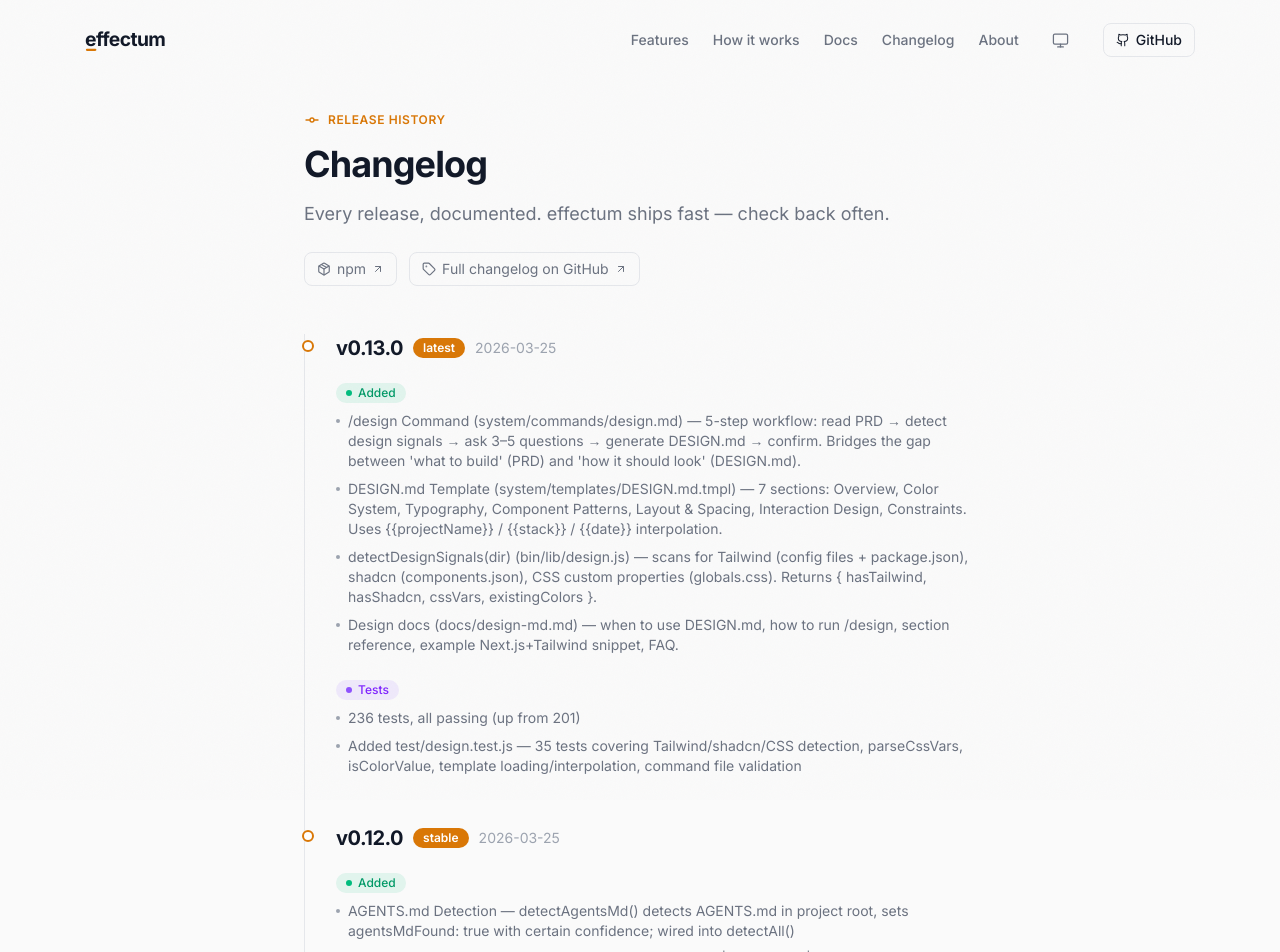
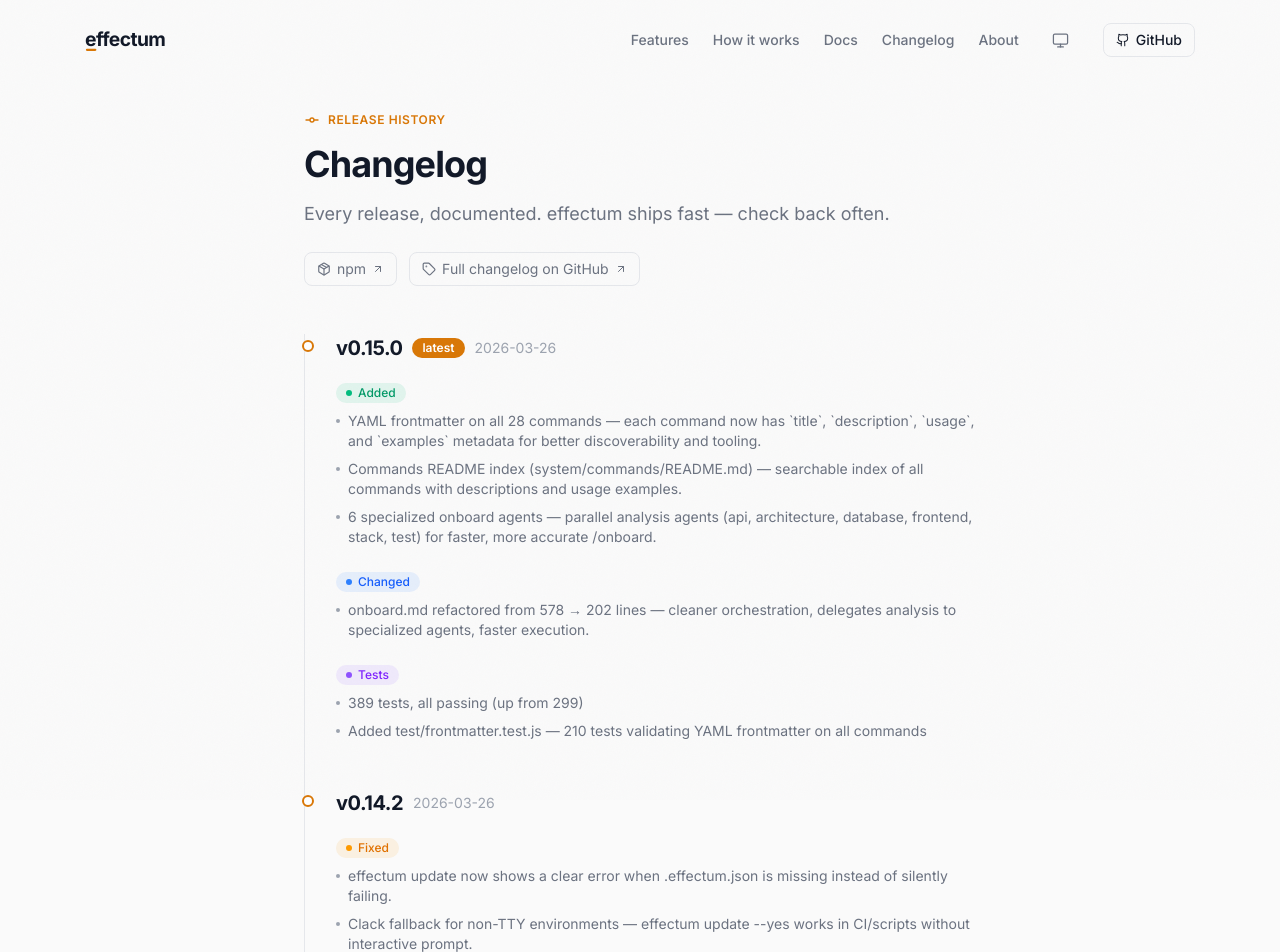
Before and after one commit to aslomon/effectum-website, a Next.js app: page /changelog in a window 1280 px wide. Shown: the top 952 px of the page. Built offline with nearby package versions, Linux system fonts and the light colour scheme.

Commit message:
feat: update changelog + features for v0.14.0-v0.15.0
- changelog: add v0.14.0 (update cmd, pkg mgr, next-steps), v0.14.1, v0.14.2, v0.15.0
- features: 17→28 workflow commands, add /update to detail list
- build: green

```diff
--- a/src/app/changelog/page.tsx
+++ b/src/app/changelog/page.tsx
@@ -20,9 +20,86 @@ interface Release {
 
 const RELEASES: Release[] = [
   {
+    version: "0.15.0",
+    date: "2026-03-26",
+    tag: "latest",
+    sections: [
+      {
+        type: "Added",
+        items: [
+          "YAML frontmatter on all 28 commands — each command now has `title`, `description`, `usage`, and `examples` metadata for better discoverability and tooling.",
+          "Commands README index (system/commands/README.md) — searchable index of all commands with descriptions and usage examples.",
+          "6 specialized onboard agents — parallel analysis agents (api, architecture, database, frontend, stack, test) for faster, more accurate /onboard.",
+        ],
+      },
+      {
+        type: "Changed",
+        items: [
+          "onboard.md refactored from 578 → 202 lines — cleaner orchestration, delegates analysis to specialized agents, faster execution.",
+        ],
+      },
+      {
+        type: "Tests",
+        items: [
+          "389 tests, all passing (up from 299)",
+          "Added test/frontmatter.test.js — 210 tests validating YAML frontmatter on all commands",
+        ],
+      },
+    ],
+  },
+  {
+    version: "0.14.2",
+    date: "2026-03-26",
+    tag: undefined,
+    sections: [
+      {
+        type: "Fixed",
+        items: [
+          "effectum update now shows a clear error when .effectum.json is missing instead of silently failing.",
+          "Clack fallback for non-TTY environments — effectum update --yes works in CI/scripts without interactive prompt.",
+        ],
+      },
+    ],
+  },
+  {
+    version: "0.14.1",
+    date: "2026-03-26",
+    tag: undefined,
+    sections: [
+      {
+        type: "Fixed",
+        items: [
+          "effectum update --yes flag now correctly skips all confirmation prompts for non-interactive mode.",
+        ],
+      },
+    ],
+  },
+  {
+    version: "0.14.0",
+    date: "2026-03-26",
+    tag: undefined,
+    sections: [
+      {
+        type: "Added",
+        items: [
+          "effectum update command — intelligently updates your project's CLAUDE.md/AGENTS.md and commands to the latest version without requiring full reconfiguration. Preserves your existing customizations.",
+          "Package manager configuration — effectum now detects npm, pnpm, yarn, or bun from your project and sets it as the default. Overridable in the setup flow.",
+          "Next-step navigation in all commands — every command now ends with a clear suggestion for what to run next, keeping Claude oriented in the workflow.",
+        ],
+      },
+      {
+        type: "Tests",
+        items: [
+          "299 tests, all passing (up from 236)",
+          "Added test/update.test.js (306 tests), test/package-manager.test.js (232 tests), test/next-steps.test.js (183 tests)",
+        ],
+      },
+    ],
+  },
+  {
     version: "0.13.0",
     date: "2026-03-25",
-    tag: "latest",
+    tag: undefined,
     sections: [
       {
         type: "Added",
--- a/src/components/landing/features.tsx
+++ b/src/components/landing/features.tsx
@@ -32,14 +32,15 @@ const FEATURES = [
     size: "large",
   },
   {
-    title: "17 Workflow Commands",
+    title: "28 Workflow Commands",
     description:
-      "The entire development lifecycle in slash commands. From spec to ship — plan, build, test, verify, review, and deploy with full autonomy.",
+      "The entire development lifecycle in slash commands. From spec to ship — plan, build, test, verify, review, update, and deploy with full autonomy.",
     details: [
       "/plan — think before building",
       "/tdd — test-driven development",
       "/verify — run all quality gates",
       "/ralph-loop — autonomous overnight builds",
+      "/update — upgrade config without reconfiguring",
     ],
     icon: Terminal,
     size: "large",
```
